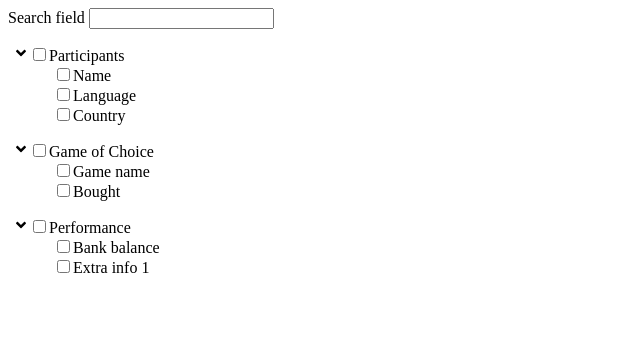
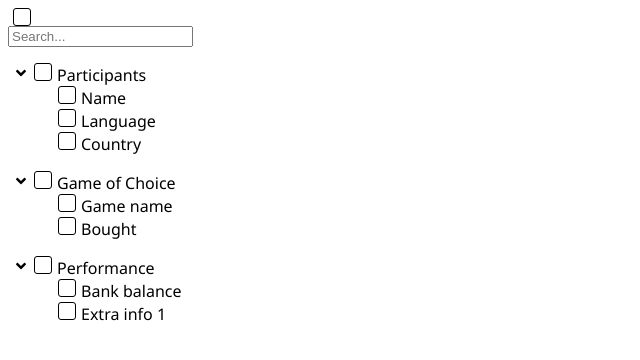
Before and after one commit to SowmyaSeshadri/tree-ui, a React (Create React App) app: page / in a window 1280 px wide. Shown: the top 360 px of the page, without its empty margins (0-640 px from the left). Built offline with nearby package versions, Linux system fonts and the light colour scheme.

Commit message:
Added search logic, added checkbox component

```diff
--- a/App.tsx
+++ b/App.tsx
@@ -2,6 +2,7 @@ import React, { useEffect, useState } from 'react';
 import './style.css';
 import Search from './components/Search/Search.jsx';
 import ColumnParent from './components/ColumnParent/ColumnParent.jsx';
+import Checkbox from './components/Checkbox/Checkbox.jsx';
 import { COLUMN_FILTERS } from './data/MockData.js';
 
 export default function App() {
@@ -13,20 +14,36 @@ export default function App() {
     setSearchTerm(data);
   };
 
+  const findFilteredData = (searchTerm, dataToFilter) => {
+    let filteredData = [];
+    dataToFilter.map((data) => {
+      let name = data.field.toLowerCase();
+      if (name.includes(searchTerm)) {
+        filteredData.push(data);
+      }
+
+      if (data.values.length > 0) {
+        let fData = findFilteredData(searchTerm, data.values);
+        if (fData.length > 0 && filteredData.indexOf(data) === -1) {
+          filteredData.push(data);
+        }
+      }
+    });
+    return filteredData;
+  };
+
   useEffect(() => {
     if (searchTerm == '') {
       setColumnData(COLUMN_FILTERS);
     } else {
-      let filteredData = COLUMN_FILTERS.filter((data) => {
-        let name = data.field.toLowerCase();
-        return name.includes(searchTerm);
-      });
+      let filteredData = findFilteredData(searchTerm, COLUMN_FILTERS);
       setColumnData(filteredData);
     }
   }, [searchTerm]);
 
   return (
     <div>
+      <Checkbox />
       <Search searchTerm={searchTerm} onSearch={handleOnSearch} />
       {columnData.map((field, index) => (
         <ColumnParent key={index} data={field} />
--- /dev/null
+++ b/components/Checkbox/Checkbox.jsx
@@ -0,0 +1,29 @@
+import React, { useEffect, useState } from 'react';
+import { FaCheck, FaMinus } from 'react-icons/fa';
+import './checkbox.css';
+
+export default function Checkbox(props) {
+  const checked = props.checked;
+
+  const [currentChecked, setCurrentChecked] = useState(checked);
+
+  useEffect(() => {
+    setCurrentChecked(checked);
+  }, [checked]);
+
+  const iconToDisplay = currentChecked ? <FaCheck size="10" /> : '';
+
+  const handleOnCheck = (e) => {
+    props.onChange(e.target.id, !checked);
+  };
+
+  return (
+    <div
+      className={`checkbox-container ${currentChecked ? 'check' : 'uncheck'}`}
+      onClick={handleOnCheck}
+      id={props.id}
+    >
+      {iconToDisplay}
+    </div>
+  );
+}
--- /dev/null
+++ b/components/Checkbox/checkbox.css
@@ -0,0 +1,31 @@
+.checkbox-container {
+  display: inline-block;
+  padding: 0px 4px;
+  border-radius: 3px;
+  border: 1px solid black;
+
+  min-height: 16px;
+  min-width: 8px;
+
+  margin: 0px 5px;
+}
+
+.show {
+  display: block;
+}
+
+.hide {
+  display: none;
+}
+
+.check {
+  background-color: #2296f3;
+  color: white;
+
+  border: 1px solid #2296f3;
+}
+
+.partial-check {
+  background-color: #5f6364;
+  color: white;
+}
--- a/components/ColumnChild/ColumnChild.jsx
+++ b/components/ColumnChild/ColumnChild.jsx
@@ -1,4 +1,5 @@
 import React, { useEffect, useState } from 'react';
+import Checkbox from '../Checkbox/Checkbox';
 export default function ColumnChild(props) {
   const fieldInfo = props.data;
   const checkAll = props.checkAll;
@@ -8,19 +9,26 @@ export default function ColumnChild(props) {
     setCheckCurrent(checkAll);
   }, [checkAll]);
 
-  const handleOnCheckCurrent = (e) => {
+  const handleOnCheckCurrent = (id, checked) => {
     setCheckCurrent(!checkCurrent);
-    props.onChangeOfChild(e);
+    props.onChangeOfChild(id, checked);
   };
 
   return (
     <li key={fieldInfo.id}>
-      <input
+      {/* <input
         type="checkbox"
         id={fieldInfo.id}
         checked={checkCurrent}
         onChange={handleOnCheckCurrent}
+      /> */}
+
+      <Checkbox
+        id={fieldInfo.id}
+        onChange={handleOnCheckCurrent}
+        checked={checkCurrent}
       />
+
       <label htmlFor={fieldInfo.id}>{fieldInfo.field}</label>
     </li>
   );
--- a/components/ColumnParent/ColumnParent.jsx
+++ b/components/ColumnParent/ColumnParent.jsx
@@ -2,6 +2,7 @@ import React, { useEffect, useState } from 'react';
 import ColumnChild from '../ColumnChild/ColumnChild';
 import './columnparent.css';
 import { FaAngleDown, FaAngleRight } from 'react-icons/fa';
+import Checkbox from '../Checkbox/Checkbox';
 
 export default function ColumnParent(props) {
   const fieldInfo = props.data;
@@ -28,14 +29,14 @@ export default function ColumnParent(props) {
     setChildrenState(stateOfChild);
   }, [checkAll]);
 
-  const handleOnChangeOfCheckParent = (e) => {
-    setCheckAll(e.target.checked);
+  const handleOnChangeOfCheckParent = (checked) => {
+    setCheckAll(checked);
     setCheckParent(!checkParent);
   };
 
-  const handleOnChangeOfChild = (e) => {
+  const handleOnChangeOfChild = (id, checked) => {
     let stateOfChild = { ...childrenState };
-    stateOfChild[e.target.id] = e.target.checked;
+    stateOfChild[id] = checked;
 
     setChildrenState(stateOfChild);
 
@@ -59,15 +60,23 @@ export default function ColumnParent(props) {
       <ul className="parent-field-list">
         <li key={fieldInfo.id}>
           {expandCollapseIcon}
-          <input
+          {/* <input
+            className="input-type"
             type="checkbox"
             id={fieldInfo.id}
             onChange={handleOnChangeOfCheckParent}
             checked={checkParent}
+          /> */}
+
+          <Checkbox
+            id={fieldInfo.id}
+            onChange={handleOnChangeOfCheckParent}
+            checked={checkParent}
           />
+
           <label htmlFor={fieldInfo.id}>{fieldInfo.field}</label>
 
-          <ul className={`${expand ? 'expand' : 'collapse'}`}>
+          <ul className={` ${expand ? 'expand' : 'collapse'}`}>
             {hasChild &&
               fieldInfo.values.map((field) => (
                 <ColumnChild
--- a/components/Search/Search.jsx
+++ b/components/Search/Search.jsx
@@ -3,10 +3,10 @@ import React from 'react';
 export default function Search(props) {
   return (
     <div>
-      <label htmlFor="search"> Search field </label>
       <input
         type="text"
         id="search"
+        placeholder="Search..."
         onChange={(e) => props.onSearch(e.target.value)}
       />
     </div>
--- a/style.css
+++ b/style.css
@@ -7,3 +7,7 @@ ul,
 li {
   list-style-type: none;
 }
+
+body {
+  font-family: 'Segoe UI', Tahoma, Geneva, Verdana, sans-serif;
+}
```
